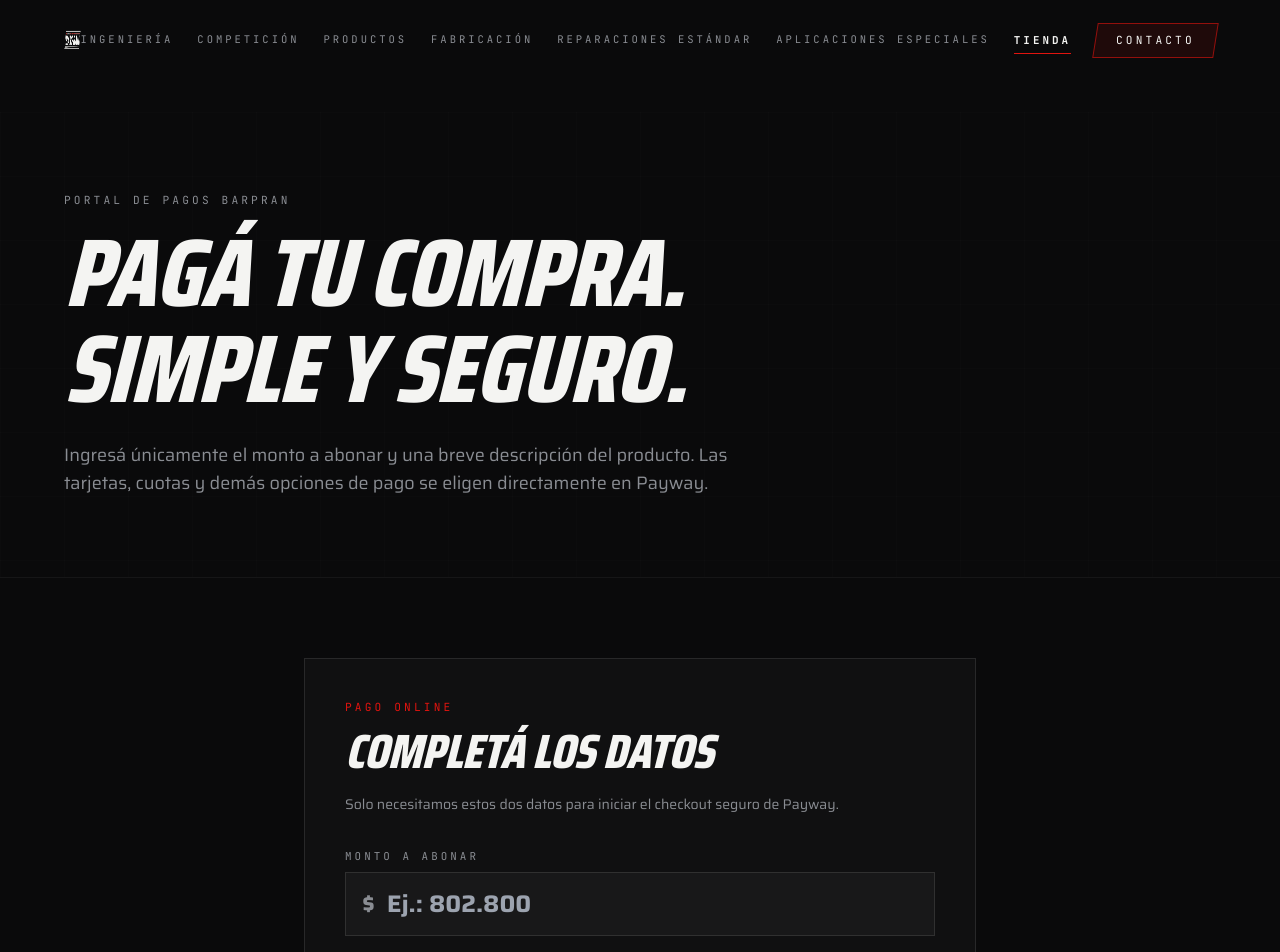
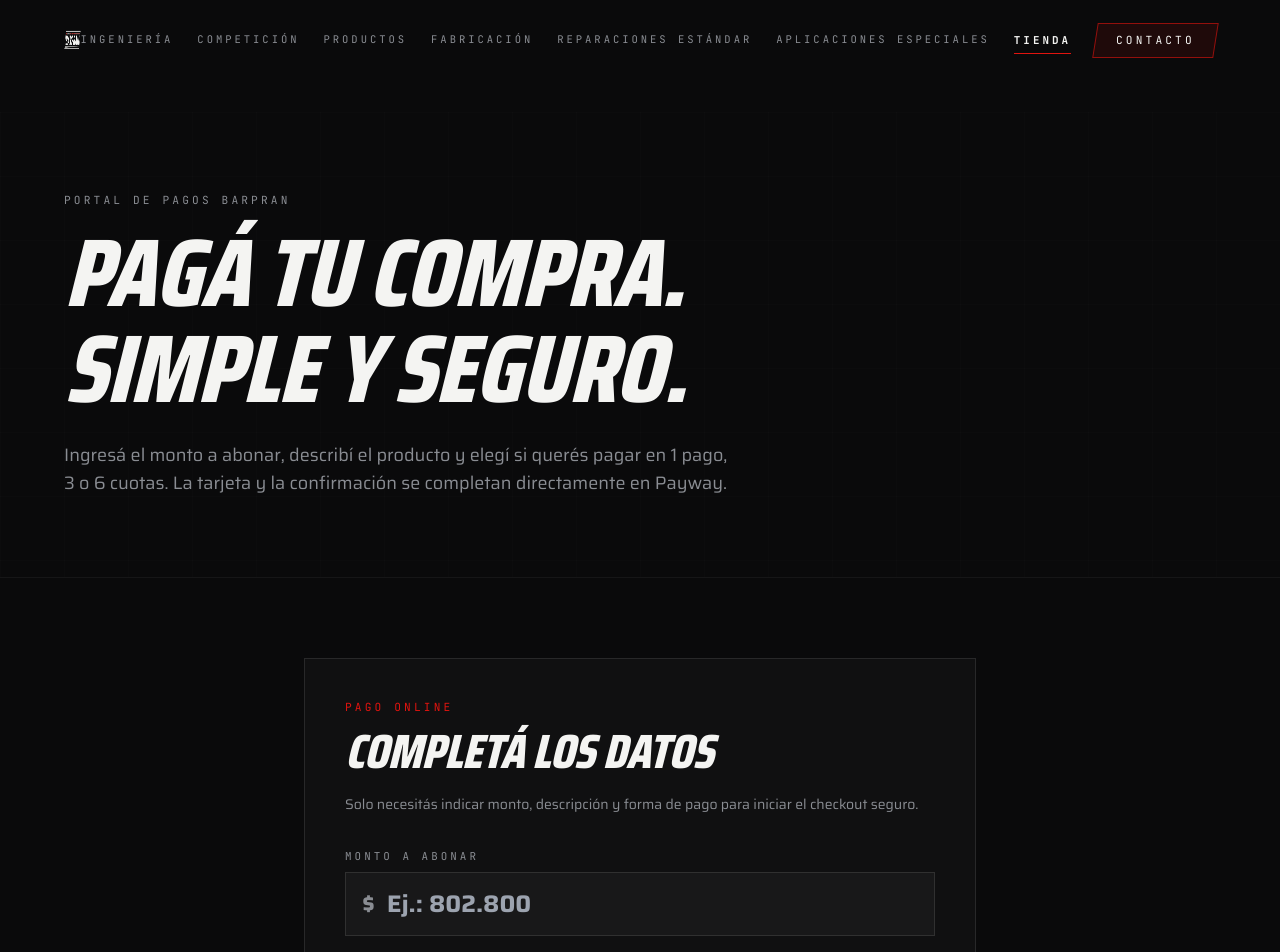
Before and after one commit to barpranembragues/barpran-website, a Next.js app: page /tienda in a window 1280 px wide. Shown: the top 952 px of the page. Built offline with nearby package versions, Linux system fonts and the light colour scheme.

Commit message:
Actualizar textos del checkout con cuotas

```diff
--- a/src/app/tienda/page.tsx
+++ b/src/app/tienda/page.tsx
@@ -3,7 +3,7 @@ import PaymentForm from "./PaymentForm";
 
 export const metadata: Metadata = {
   title: "Pagá tu compra",
-  description: "Ingresá el monto y la descripción de tu compra para continuar de forma segura a Payway.",
+  description: "Ingresá el monto, la descripción y elegí 1 pago, 3 o 6 cuotas para continuar de forma segura a Payway.",
 };
 
 type TiendaPageProps = {
@@ -13,6 +13,7 @@ type TiendaPageProps = {
 const errorMessages: Record<string, string> = {
   datos: "Completá el monto y la descripción del producto para continuar.",
   monto: "Revisá el monto ingresado.",
+  cuotas: "La opción de cuotas seleccionada no está disponible en este momento.",
   config: "El pago online todavía no está disponible en este entorno.",
   payway: "Payway no pudo iniciar el pago. Probá nuevamente en unos minutos.",
 };
@@ -30,7 +31,7 @@ export default async function TiendaPage({ searchParams }: TiendaPageProps) {
             Pagá tu compra.<br />Simple y seguro.
           </h1>
           <p className="mt-6 max-w-2xl text-base leading-7 text-ash md:text-lg">
-            Ingresá únicamente el monto a abonar y una breve descripción del producto. Las tarjetas, cuotas y demás opciones de pago se eligen directamente en Payway.
+            Ingresá el monto a abonar, describí el producto y elegí si querés pagar en 1 pago, 3 o 6 cuotas. La tarjeta y la confirmación se completan directamente en Payway.
           </p>
         </div>
       </section>
@@ -40,7 +41,7 @@ export default async function TiendaPage({ searchParams }: TiendaPageProps) {
           <p className="tech-label text-barpran">Pago online</p>
           <h2 className="display mt-3 text-4xl md:text-5xl">Completá los datos</h2>
           <p className="mt-4 text-sm leading-6 text-ash">
-            Solo necesitamos estos dos datos para iniciar el checkout seguro de Payway.
+            Solo necesitás indicar monto, descripción y forma de pago para iniciar el checkout seguro.
           </p>
 
           {error && (
```
